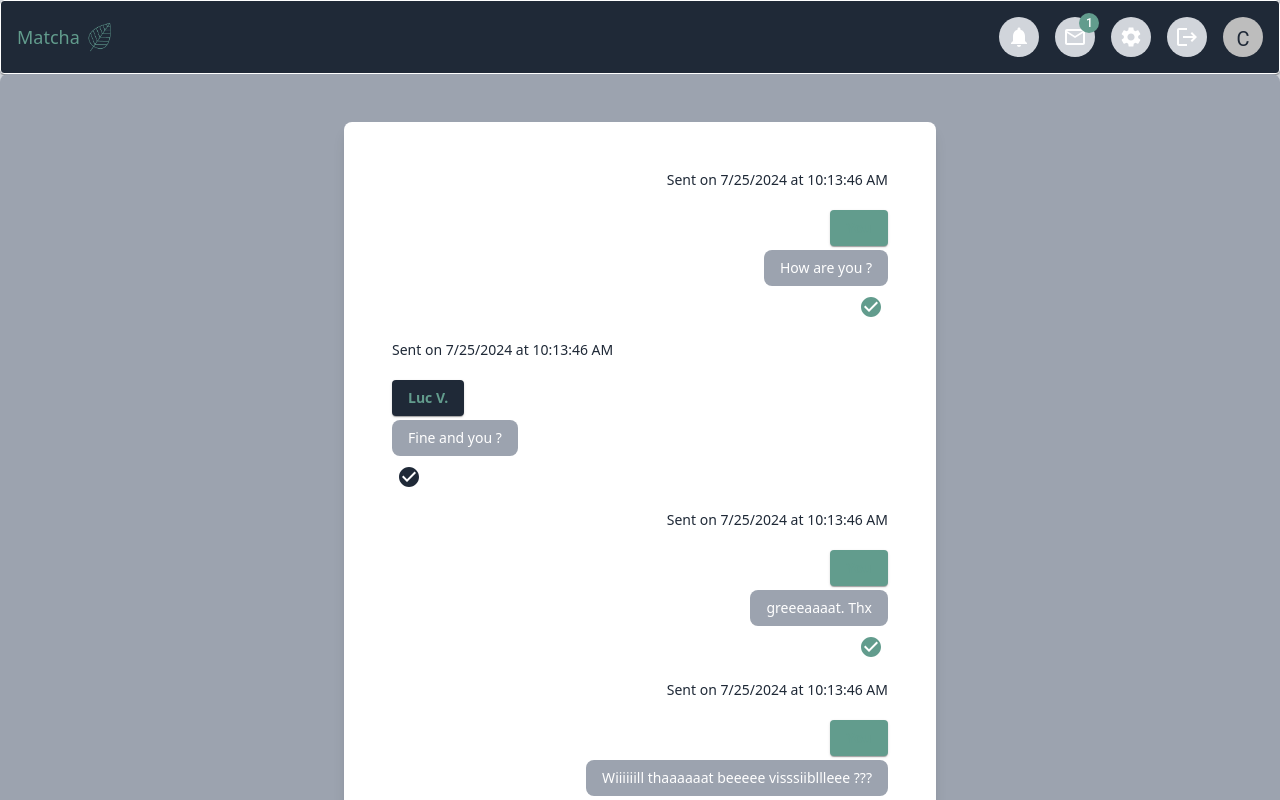
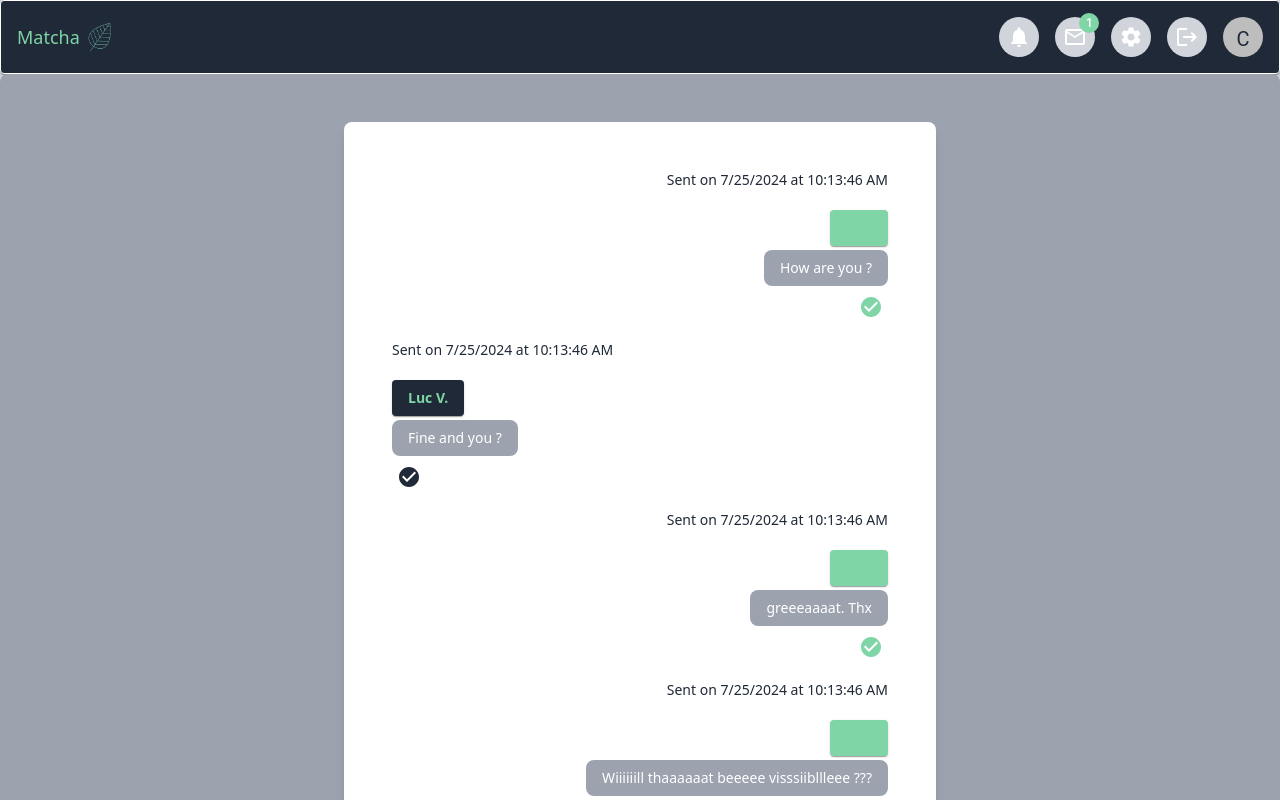
Before and after one commit to claire-d-b/Matcha_front_local, a Next.js app: page /chat/id in a window 1280 px wide. Shown: the top 800 px of the page. Built offline with nearby package versions, Linux system fonts and the light colour scheme.

Commit message:
change green color and images

```diff
--- a/src/app/chat/id/page.tsx
+++ b/src/app/chat/id/page.tsx
@@ -1,50 +1,49 @@
-'use client'
+"use client";
 
-import React from 'react'
-import { ThemeProvider, Paper, IconButton } from '@mui/material'
-import Ctitle from '../../Ctitle'
-import Cnav from '../../Cnav'
-import Image from 'next/image'
-import LeafImage from '../../../../public/images/leaf.png'
-import theme from '../../theme'
-import CheckCircleOutlineIcon from '@mui/icons-material/CheckCircleOutline';
-import CheckCircleIcon from '@mui/icons-material/CheckCircle';
+import React from "react";
+import { ThemeProvider, Paper, IconButton } from "@mui/material";
+import Ctitle from "../../Ctitle";
+import Cnav from "../../Cnav";
+import Image from "next/image";
+import LeafImage from "../../../../public/images/leaf.png";
+import theme from "../../theme";
+import CheckCircleOutlineIcon from "@mui/icons-material/CheckCircleOutline";
+import CheckCircleIcon from "@mui/icons-material/CheckCircle";
 
-
-
-const messages = [ {
-    'author': 'Victor D.',
-    'content': 'How are you ?',
-    'mine': true,
-    'date': new Date().toLocaleDateString(),
-    'time': new Date().toLocaleTimeString(),
-    'received': true
+const messages = [
+  {
+    author: "Victor D.",
+    content: "How are you ?",
+    mine: true,
+    date: new Date().toLocaleDateString(),
+    time: new Date().toLocaleTimeString(),
+    received: true,
   },
   {
-    'author': 'Luc V.',
-    'content': 'Fine and you ?',
-    'mine': false,
-    'date': new Date().toLocaleDateString(),
-    'time': new Date().toLocaleTimeString(),
-    'received': true
+    author: "Luc V.",
+    content: "Fine and you ?",
+    mine: false,
+    date: new Date().toLocaleDateString(),
+    time: new Date().toLocaleTimeString(),
+    received: true,
   },
   {
-    'author': 'Victor D.',
-    'content': 'greeeaaaat. Thx',
-    'mine': true,
-    'date': new Date().toLocaleDateString(),
-    'time': new Date().toLocaleTimeString(),
-    'received': true
+    author: "Victor D.",
+    content: "greeeaaaat. Thx",
+    mine: true,
+    date: new Date().toLocaleDateString(),
+    time: new Date().toLocaleTimeString(),
+    received: true,
   },
   {
-    'author': 'Victor D.',
-    'content': 'Wiiiiiill thaaaaaat beeeee visssiibllleee ???',
-    'mine': true,
-    'date': new Date().toLocaleDateString(),
-    'time': new Date().toLocaleTimeString(),
-    'received': false
+    author: "Victor D.",
+    content: "Wiiiiiill thaaaaaat beeeee visssiibllleee ???",
+    mine: true,
+    date: new Date().toLocaleDateString(),
+    time: new Date().toLocaleTimeString(),
+    received: false,
   },
-]
+];
 
 const _ = () => {
   return (
@@ -57,21 +56,78 @@ const _ = () => {
         </Paper>
         <div className="rounded-lg p-12 flex flex-col justify-center items-center text-lg font-thin bg-gray-400">
           <div className="md:w-1/2 self-center bg-white rounded-lg p-12 shadow-lg overflow-scroll">
-                { messages.length && messages.map((m, i) =>
-                    <div key={`message_${i}`} className="flex flex-col gap-1 mb-8 md:mb-4 text-sm text-white justify-center items-center">
-                        <div className={ m.mine ? 'mb-2 md:mb-4 text-gray-800 self-end' : 'mb-2 md:mb-4 text-gray-800 self-start' }>Sent on { m.date } at { m.time }</div>
-                        <Paper sx={{ backgroundColor: m.mine ? '#629c8d' : '#1f2937' }} className={ m.mine ? 'py-1 px-2 md:px-4 md:py-2 self-end rounded-lg font-semibold text-white' : 'py-1 px-2 md:px-4 md:py-2 self-start rounded-lg font-semibold text-white'}>{ m.mine ? 'You' : m.author }</Paper>
-                        <div className={ m.mine ? 'py-1 px-2 md:px-4 md:py-2 self-end bg-gray-400 rounded-lg font-thin' : 'py-1 px-2 md:px-4 md:py-2 self-start bg-gray-400 rounded-lg font-thin'}>{ m.content }</div>
-                        { m.received &&
-                        <IconButton size="small" className={ m.mine ? "mt-0 self-end bg-transparent" : 'mt-0 self-start bg-transparent' } disabled><CheckCircleIcon className={ m.mine ? "text-sm" : "text-sm text-gray-800" }/></IconButton>
-                        || <IconButton size="small" className={ m.mine ? "mt-0 self-end bg-transparent" : 'mt-0 self-start bg-transparent' } disabled><CheckCircleOutlineIcon className={ m.mine ? "text-sm" : "text-sm text-gray-800" } /></IconButton> }
-                    </div>) }
+            {messages.length &&
+              messages.map((m, i) => (
+                <div
+                  key={`message_${i}`}
+                  className="flex flex-col gap-1 mb-8 md:mb-4 text-sm text-white justify-center items-center"
+                >
+                  <div
+                    className={
+                      m.mine
+                        ? "mb-2 md:mb-4 text-gray-800 self-end"
+                        : "mb-2 md:mb-4 text-gray-800 self-start"
+                    }
+                  >
+                    Sent on {m.date} at {m.time}
+                  </div>
+                  <Paper
+                    sx={{ backgroundColor: m.mine ? "#7fd5a6" : "#1f2937" }}
+                    className={
+                      m.mine
+                        ? "py-1 px-2 md:px-4 md:py-2 self-end rounded-lg font-semibold text-white"
+                        : "py-1 px-2 md:px-4 md:py-2 self-start rounded-lg font-semibold text-white"
+                    }
+                  >
+                    {m.mine ? "You" : m.author}
+                  </Paper>
+                  <div
+                    className={
+                      m.mine
+                        ? "py-1 px-2 md:px-4 md:py-2 self-end bg-gray-400 rounded-lg font-thin"
+                        : "py-1 px-2 md:px-4 md:py-2 self-start bg-gray-400 rounded-lg font-thin"
+                    }
+                  >
+                    {m.content}
+                  </div>
+                  {(m.received && (
+                    <IconButton
+                      size="small"
+                      className={
+                        m.mine
+                          ? "mt-0 self-end bg-transparent"
+                          : "mt-0 self-start bg-transparent"
+                      }
+                      disabled
+                    >
+                      <CheckCircleIcon
+                        className={m.mine ? "text-sm" : "text-sm text-gray-800"}
+                      />
+                    </IconButton>
+                  )) || (
+                    <IconButton
+                      size="small"
+                      className={
+                        m.mine
+                          ? "mt-0 self-end bg-transparent"
+                          : "mt-0 self-start bg-transparent"
+                      }
+                      disabled
+                    >
+                      <CheckCircleOutlineIcon
+                        className={m.mine ? "text-sm" : "text-sm text-gray-800"}
+                      />
+                    </IconButton>
+                  )}
+                </div>
+              ))}
           </div>
         </div>
         <Paper className="w-full p-4 border border-white flex flex-col justify-center items-center bg-gray-800">
           Copyright
         </Paper>
       </div>
-    </ThemeProvider>)
-}
-export default _
+    </ThemeProvider>
+  );
+};
+export default _;
--- a/src/app/chat/page.tsx
+++ b/src/app/chat/page.tsx
@@ -110,7 +110,7 @@ const _ = ({ params }) => {
                               {c.otherUser[0].toUpperCase()}
                             </Avatar>
                             <Paper
-                              sx={{ backgroundColor: "#629c8d" }}
+                              sx={{ backgroundColor: "#7fd5a6" }}
                               className="py-1 px-2 md:px-4 md:py-2 rounded-lg text-xs text-white font-normal bg-opacity-50"
                             >
                               You : {c.messages[c.messages.length - 1].content}
--- a/src/app/theme.ts
+++ b/src/app/theme.ts
@@ -1,23 +1,23 @@
-'use client';
+"use client";
 
 // theme.ts
-import { createTheme } from '@mui/material/styles';
+import { createTheme } from "@mui/material/styles";
 
 const theme = createTheme({
   palette: {
     primary: {
-        main: '#629c8d', // Replace with your custom blue color
+      main: "#7fd5a6", // Replace with your custom blue color
     },
     secondary: {
-        main: '#629c8d', // Optional: define a custom secondary color
+      main: "#7fd5a6", // Optional: define a custom secondary color
     },
     text: {
-            primary: '#629c8d', // Customize the text color
-            secondary: '#629c8d', // Customize the secondary text color
+      primary: "#7fd5a6", // Customize the text color
+      secondary: "#7fd5a6", // Customize the secondary text color
     },
     background: {
-            default: '#1f2937', // Customize the default background color
-            paper: '#1f2937',   // Background color for paper elements
+      default: "#1f2937", // Customize the default background color
+      paper: "#1f2937", // Background color for paper elements
     },
     // box-shadow: 0px -2px 3px #808b96;
   },
@@ -25,7 +25,7 @@ const theme = createTheme({
     MuiInputBase: {
       styleOverrides: {
         input: {
-              fontSize: '0.90rem', // Change this to your desired font size
+          fontSize: "0.90rem", // Change this to your desired font size
         },
       },
     },
@@ -33,15 +33,15 @@ const theme = createTheme({
     MuiOutlinedInput: {
       styleOverrides: {
         root: {
-              borderRadius: '12px',
-              '& fieldset': {
-                borderColor: '#629c8d', // Default border color
+          borderRadius: "12px",
+          "& fieldset": {
+            borderColor: "#7fd5a6", // Default border color
           },
-              '&:hover fieldset': {
-                borderColor: '#ffffff', // Border color on hover
+          "&:hover fieldset": {
+            borderColor: "#ffffff", // Border color on hover
           },
-              '&.Mui-focused fieldset': {
-                borderColor: '#ffffff', // Border color when focused
+          "&.Mui-focused fieldset": {
+            borderColor: "#ffffff", // Border color when focused
           },
         },
       },
@@ -49,16 +49,16 @@ const theme = createTheme({
     MuiTextField: {
       styleOverrides: {
         root: {
-                borderRadius: '12px', // Ensure that the TextField also applies the border-radius
+          borderRadius: "12px", // Ensure that the TextField also applies the border-radius
         },
       },
     },
     MuiFormControlLabel: {
       styleOverrides: {
         label: {
-              fontSize: '0.80rem', // Change this to your desired font size
-              '&.Mui-disabled': {
-                color: '#629c8d', // Change this to your desired disabled color
+          fontSize: "0.80rem", // Change this to your desired font size
+          "&.Mui-disabled": {
+            color: "#7fd5a6", // Change this to your desired disabled color
           },
         },
       },
@@ -68,31 +68,31 @@ const theme = createTheme({
         root: {
           "&.Mui-checked": {
             "&.Mui-disabled": {
-                  "color": "#629c8d"
-                }
-              }
-            }
+              color: "#7fd5a6",
+            },
+          },
+        },
       },
     },
     MuiChip: {
       styleOverrides: {
         label: {
-              fontSize: '0.80rem', // Change this to your desired font size
-              color: '#629c8d', // Change this to your desired text color
+          fontSize: "0.80rem", // Change this to your desired font size
+          color: "#7fd5a6", // Change this to your desired text color
         },
       },
     },
     MuiIconButton: {
       styleOverrides: {
         root: {
-                backgroundColor: '#d1d5db',
-                color: '#629c8d',
-                '&.Mui-disabled': {
-                  color: '#629c8d', // Change this to your desired disabled text color
+          backgroundColor: "#d1d5db",
+          color: "#7fd5a6",
+          "&.Mui-disabled": {
+            color: "#7fd5a6", // Change this to your desired disabled text color
           },
-                '&:hover': {
-                  backgroundColor: '#4b5563', // Change this to your desired hover background color
-                  color: '#d1d5db', // Optionally change the text color on hover
+          "&:hover": {
+            backgroundColor: "#4b5563", // Change this to your desired hover background color
+            color: "#d1d5db", // Optionally change the text color on hover
           },
         },
       },
@@ -100,9 +100,9 @@ const theme = createTheme({
     MuiCardActionArea: {
       styleOverrides: {
         root: {
-                backgroundColor: '#ffffff', // Change this to your desired background color
-                '&:hover': {
-                  backgroundColor: '#d1d5db', // Change background color on hover
+          backgroundColor: "#ffffff", // Change this to your desired background color
+          "&:hover": {
+            backgroundColor: "#d1d5db", // Change background color on hover
           },
         },
       },
@@ -110,40 +110,40 @@ const theme = createTheme({
     MuiBadge: {
       styleOverrides: {
         badge: {
-                backgroundColor: '#629c8d', // Change this to your desired background color
-                color: 'white', // Text color
+          backgroundColor: "#7fd5a6", // Change this to your desired background color
+          color: "white", // Text color
         },
       },
     },
     MuiPaper: {
       styleOverrides: {
         root: {
-                backgroundColor: '#1f2937', // Change this to your desired background color
+          backgroundColor: "#1f2937", // Change this to your desired background color
         },
       },
     },
     MuiRating: {
       styleOverrides: {
         iconEmpty: {
-              color: '#629c8d', // Color for empty icons
+          color: "#7fd5a6", // Color for empty icons
         },
         iconFilled: {
-              color: '#629c8d', // Color for filled icons
+          color: "#7fd5a6", // Color for filled icons
         },
         iconHover: {
-              color: '#d1d5db', // Color for icons on hover
+          color: "#d1d5db", // Color for icons on hover
         },
       },
     },
     MuiStepIcon: {
       styleOverrides: {
         root: {
-            color: '#4b5563', // Default color
-            '&.Mui-active': {
-              color: '#1f2937', // Color of active step
+          color: "#4b5563", // Default color
+          "&.Mui-active": {
+            color: "#1f2937", // Color of active step
           },
-            '&.Mui-completed': {
-              color: '#1f2937', // Color of completed step
+          "&.Mui-completed": {
+            color: "#1f2937", // Color of completed step
           },
         },
       },
@@ -151,18 +151,18 @@ const theme = createTheme({
     MuiStepLabel: {
       styleOverrides: {
         label: {
-            color: '#4b5563',
-            '&.Mui-active': {
-              color: '#1f2937', // Text color of active step
+          color: "#4b5563",
+          "&.Mui-active": {
+            color: "#1f2937", // Text color of active step
           },
-            '&.Mui-completed': {
-              color: '#1f2937', // Text color of completed step
+          "&.Mui-completed": {
+            color: "#1f2937", // Text color of completed step
           },
         },
       },
     },
     // Optional: customize other theme properties here
-    }
+  },
 });
 
 export default theme;
```
Also changed, not shown: src/app/home/page.tsx (+2 -61 lines), src/app/page.tsx (added, +74 -0 lines), public/images/people_f.png, public/images/people_m.png. Lines whose indentation alone changed are shown as unchanged.
